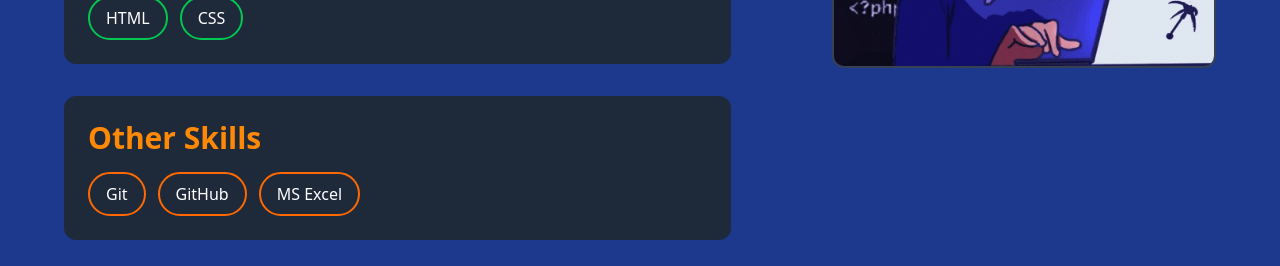
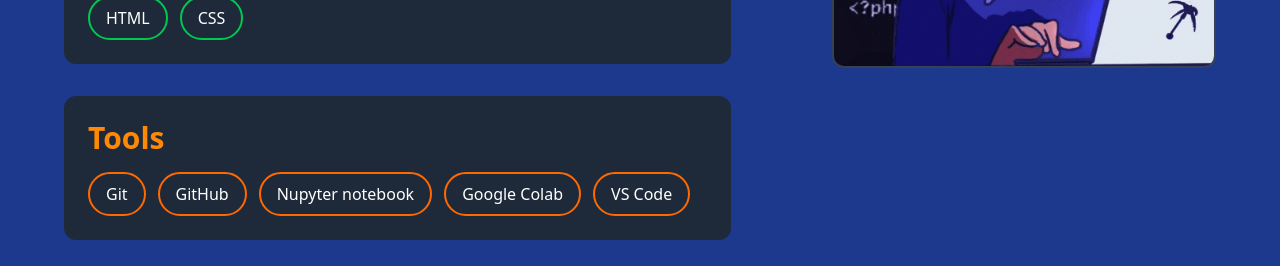
Before and after one commit to Ydv-Suman/portfolio, a React (Vite) app: page / in a window 1280 px wide. Shown: the part 1420-1686 px from the top of the page. Built offline with nearby package versions, Linux system fonts and the light colour scheme; no server answers.

Commit message:
adding skills

```diff
--- a/src/routes/website.jsx
+++ b/src/routes/website.jsx
@@ -165,14 +165,14 @@ function Website() {
             </div>
 
             <div className="bg-gray-800 bg-opacity-50 p-6 rounded-xl">
-              <h3 className="text-2xl md:text-3xl font-bold text-orange-400 mb-4">Other Skills</h3>
+              <h3 className="text-2xl md:text-3xl font-bold text-orange-400 mb-4">Tools</h3>
               <div className="flex flex-wrap gap-3">
-                {skills.Other.map((other, index) => (
+                {skills.Tools.map((tools, index) => (
                   <span
                     key={index}
                     className="px-4 py-2 text-white rounded-full border-2 border-orange-500 hover:border-orange-300 hover:bg-orange-900 hover:bg-opacity-30 transition-all duration-300 hover:scale-105"
                   >
-                    {other}
+                    {tools}
                   </span>
                 ))}
               </div>
--- a/src/skills.json
+++ b/src/skills.json
@@ -2,6 +2,6 @@
   "language": ["Python", "Java", "JavaScript", "SQL"],
   "Libraries": ["Numpy", "Pandas", "Scikit Learn", "Matplotlib", "Seaborn", "React", "Tailwind"],
   "Markup": ["HTML", "CSS"],
-  "Other": ["Git", "GitHub", "MS Excel"]
+  "Tools": ["Git", "GitHub", "Nupyter notebook", "Google Colab", "VS Code"]
 
 }
```
